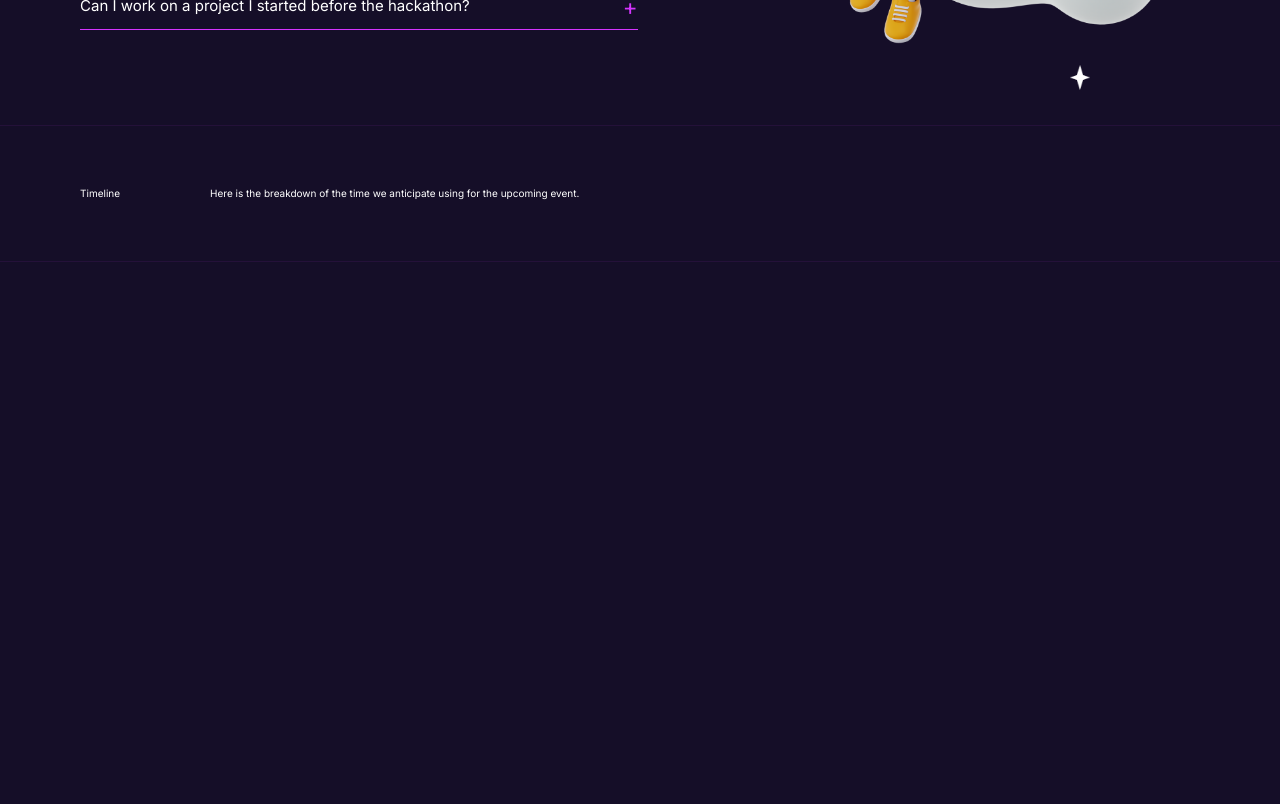
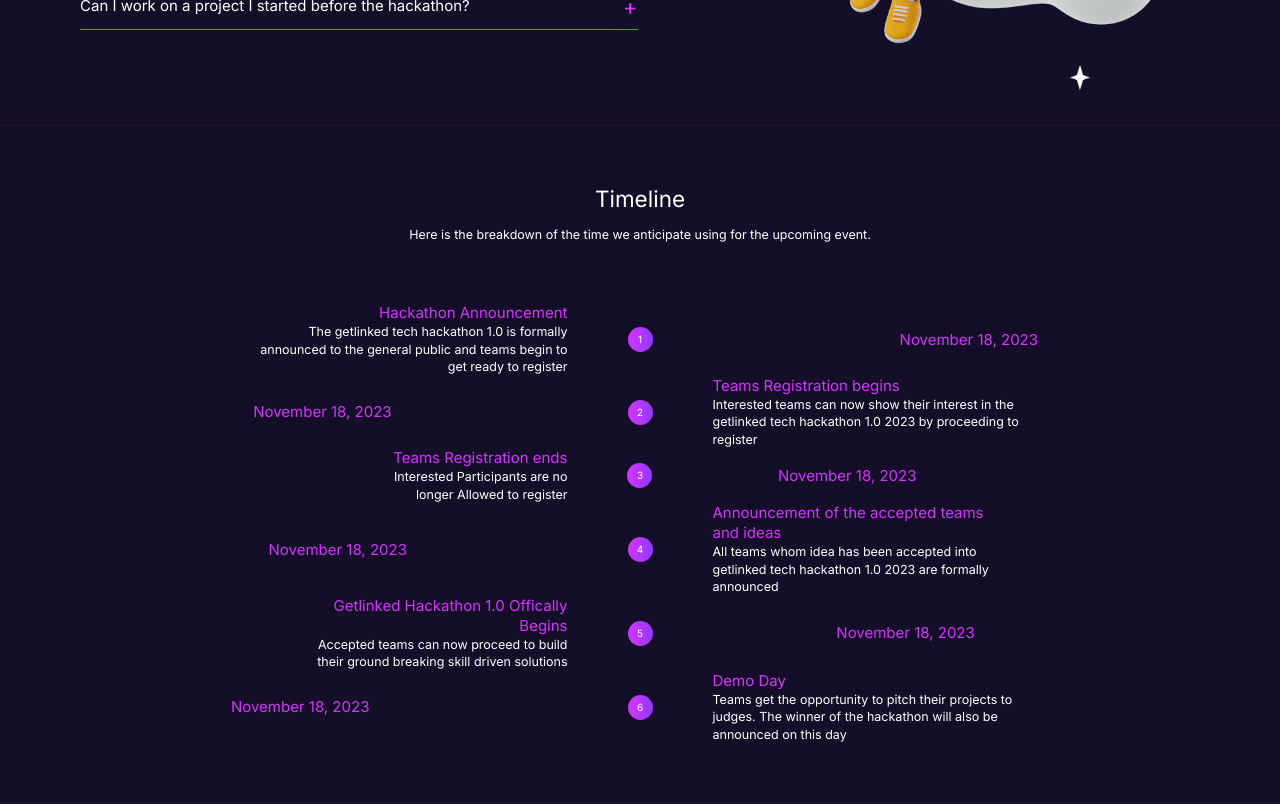
Before and after one commit to Davetech101/getlined-hackathon-1.0, a Next.js app: page / in a window 1280 px wide. Shown: the part 3060-3864 px from the top of the page. Before the commit the page ends 3322 px from the top, so only its background shows below. Built offline with nearby package versions, Linux system fonts and the light colour scheme.

Commit message:
timeline

```diff
--- a/app/_components/Timeline.tsx
+++ b/app/_components/Timeline.tsx
@@ -1,63 +1,75 @@
+import { useCallback } from "react";
 import Main from "../_reuseable/Main";
 import Section from "../_reuseable/Section";
 
 const Timeline = () => {
   const timeline = [
     {
-      id: "1",
+      id: 1,
       name: "Hackathon Announcement",
       txt: "The getlinked tech hackathon 1.0 is formally announced to the general public and teams begin to get ready to register",
       date: "November 18, 2023",
     },
 
     {
-      id: "2",
+      id: 2,
       name: "Teams Registration begins",
       txt: "Interested teams can now show their interest in the getlinked tech hackathon 1.0 2023 by proceeding to register",
       date: "November 18, 2023",
     },
     {
-      id: "3",
+      id: 3,
       name: "Teams Registration ends",
       txt: "Interested Participants are no longer Allowed to register",
       date: "November 18, 2023",
     },
     {
-      id: "4",
-      name: "",
-      txt: "",
-      date: "November 18, 2023",
-    },
-    {
-      id: "5",
+      id: 4,
       name: "Announcement of the accepted teams and ideas",
       txt: "All teams whom idea has been accepted into getlinked tech hackathon 1.0 2023 are formally announced",
       date: "November 18, 2023",
     },
     {
-      id: "6",
+      id: 5,
+      name: "Getlinked Hackathon 1.0 Offically Begins",
+      txt: "Accepted teams can now proceed to build their ground breaking skill driven solutions",
+      date: "November 18, 2023",
+    },
+    {
+      id: 6,
       name: "Demo Day",
       txt: "Teams get the opportunity to pitch their projects to judges. The winner of the hackathon will also be announced on this day",
       date: "November 18, 2023",
     },
-    {
-      id: "",
-      name: "",
-      txt: "",
-      date: "",
-    },
   ];
+
+  const line = timeline.map((line) => {
+    return (
+      <div key={line.id} className={`flex items-center justify-center gap-24  ${line.id % 2 === 0 ? "flex-row-reverse text-left": "flex-row text-right"}`}>
+        <div className=" w-4/12">
+          <h3 className="text-2xl text-pink">{line.name}</h3>
+          <p className="text-xl">{line.txt}</p>
+        </div>
+
+        <div className="bg-gradient-to-r from-pink to-blue w-10 h-10 rounded-full text-center flex items-center justify-center">{line.id}</div>
+
+        <p className={`text-2xl text-pink w-4/12 text-left ${line.id % 2 === 0 ? "text-left" : "text-right"}`}>{line.date}</p>
+      </div>
+    );
+  });
 
   return (
     <Section>
-      <Main>
-        <h3 className="">Timeline</h3>
+        <main className="relative py-24 px-32 flex items-center flex-col justify-center w-full">
+          <h3 className="text-4xl mb-6">Timeline</h3>
 
-        <p>
-          Here is the breakdown of the time we anticipate using for the upcoming
-          event.
-        </p>
-      </Main>
+          <p className="text-xl w-3/6 text-center mb-24">
+            Here is the breakdown of the time we anticipate using for the
+            upcoming event.
+          </p>
+
+          {line}
+        </main>
     </Section>
   );
 };
```
